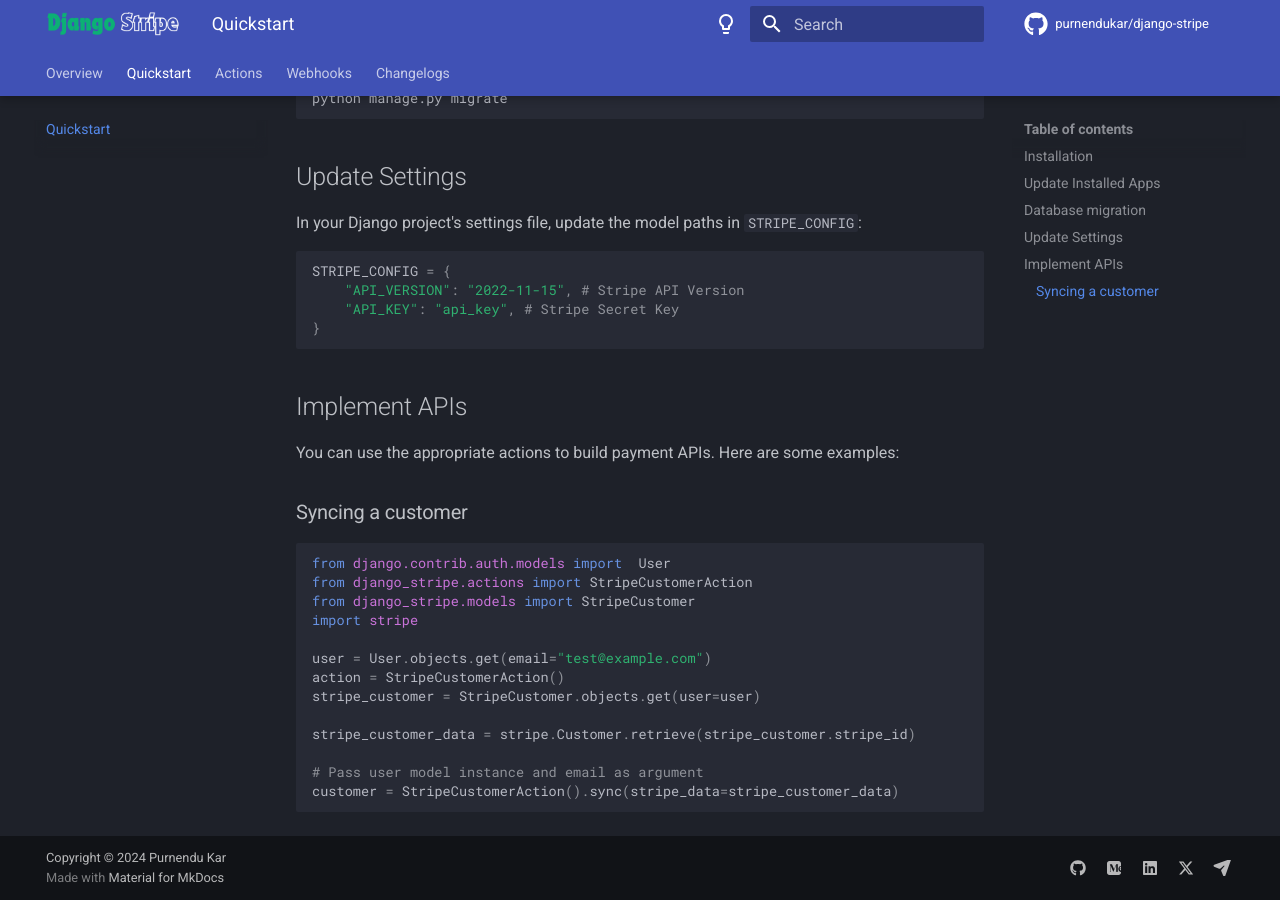
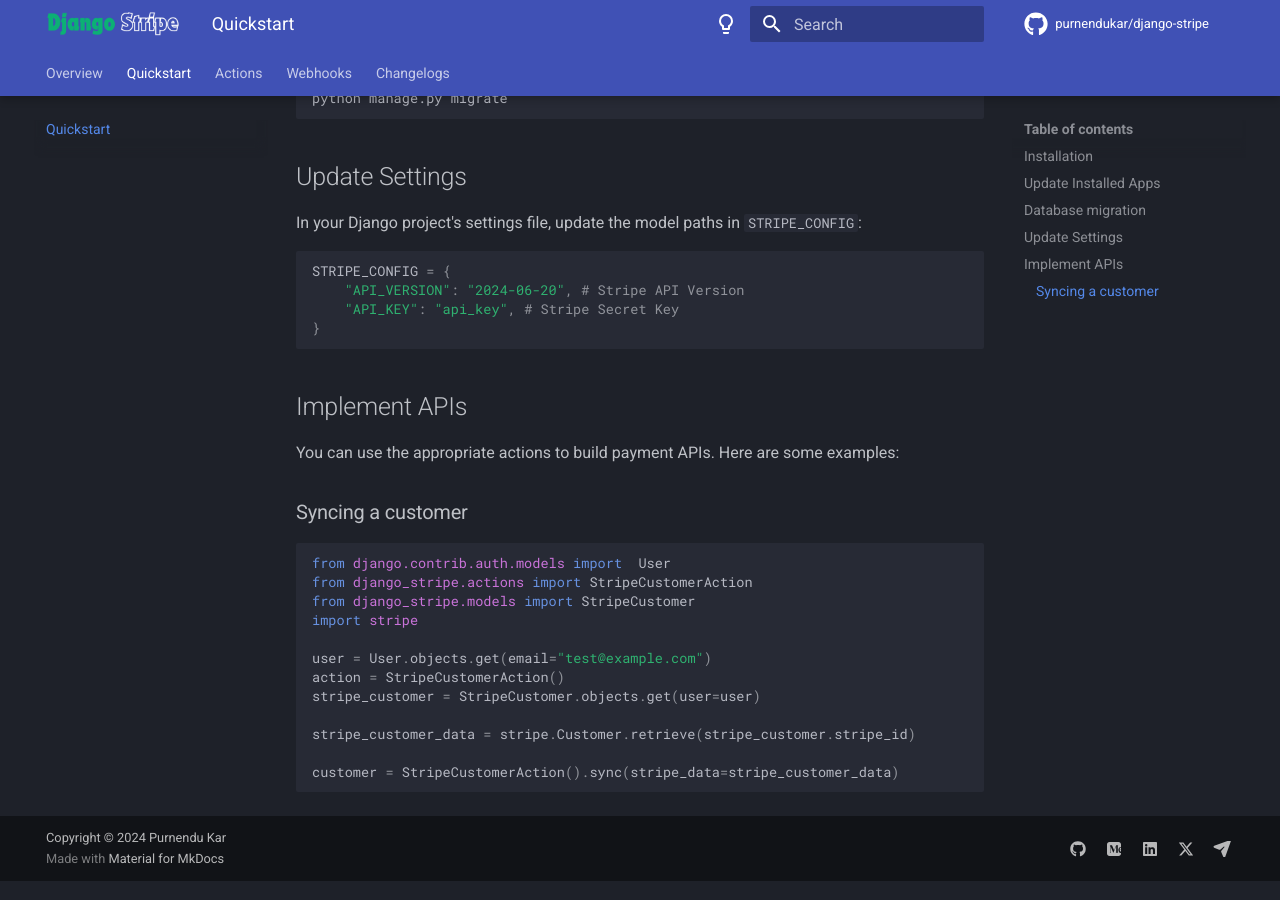
Before and after one commit to mjtorn/django-stripe, an MkDocs documentation site: the page built from docs/library/quickstart.md, in a window 1280 px wide and 900 px high, scrolled down 801 px. Built offline with MkDocs 1.6.1 and Material for MkDocs 9.7.7, drawn with Linux system fonts in a browser that asks for light colours; comment, search, counter and statistics services are not loaded; the version menu is left out.

Commit message:
doc: update quickstart doc

````diff
--- a/docs/library/quickstart.md
+++ b/docs/library/quickstart.md
@@ -41,7 +41,7 @@
 
 ```python
 STRIPE_CONFIG = {
-    "API_VERSION": "2022-11-15", # Stripe API Version
+    "API_VERSION": "2024-06-20", # Stripe API Version
     "API_KEY": "api_key", # Stripe Secret Key
 }
 ```
@@ -64,6 +64,5 @@
 
 stripe_customer_data = stripe.Customer.retrieve(stripe_customer.stripe_id)
 
-# Pass user model instance and email as argument
 customer = StripeCustomerAction().sync(stripe_data=stripe_customer_data)
 ```
````
